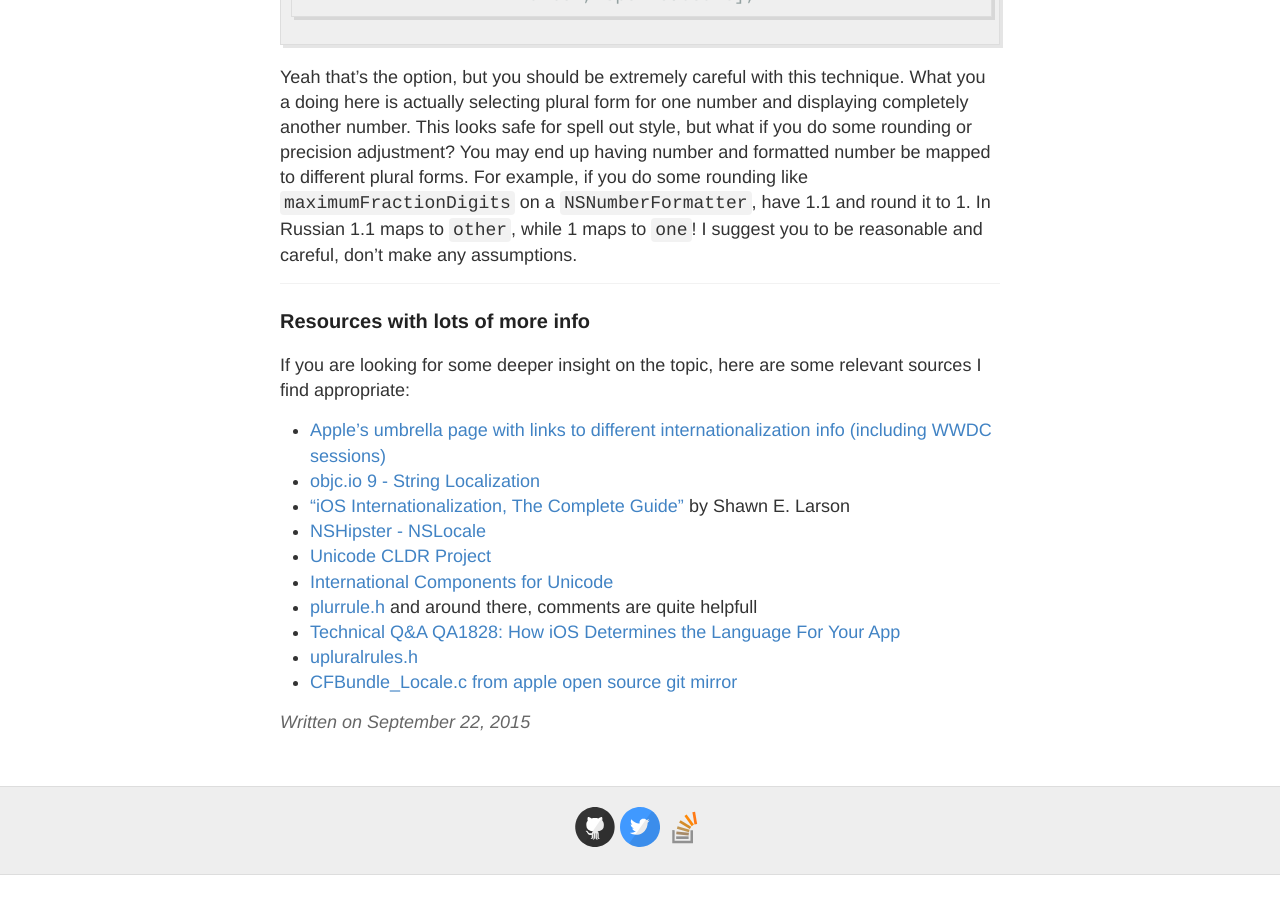
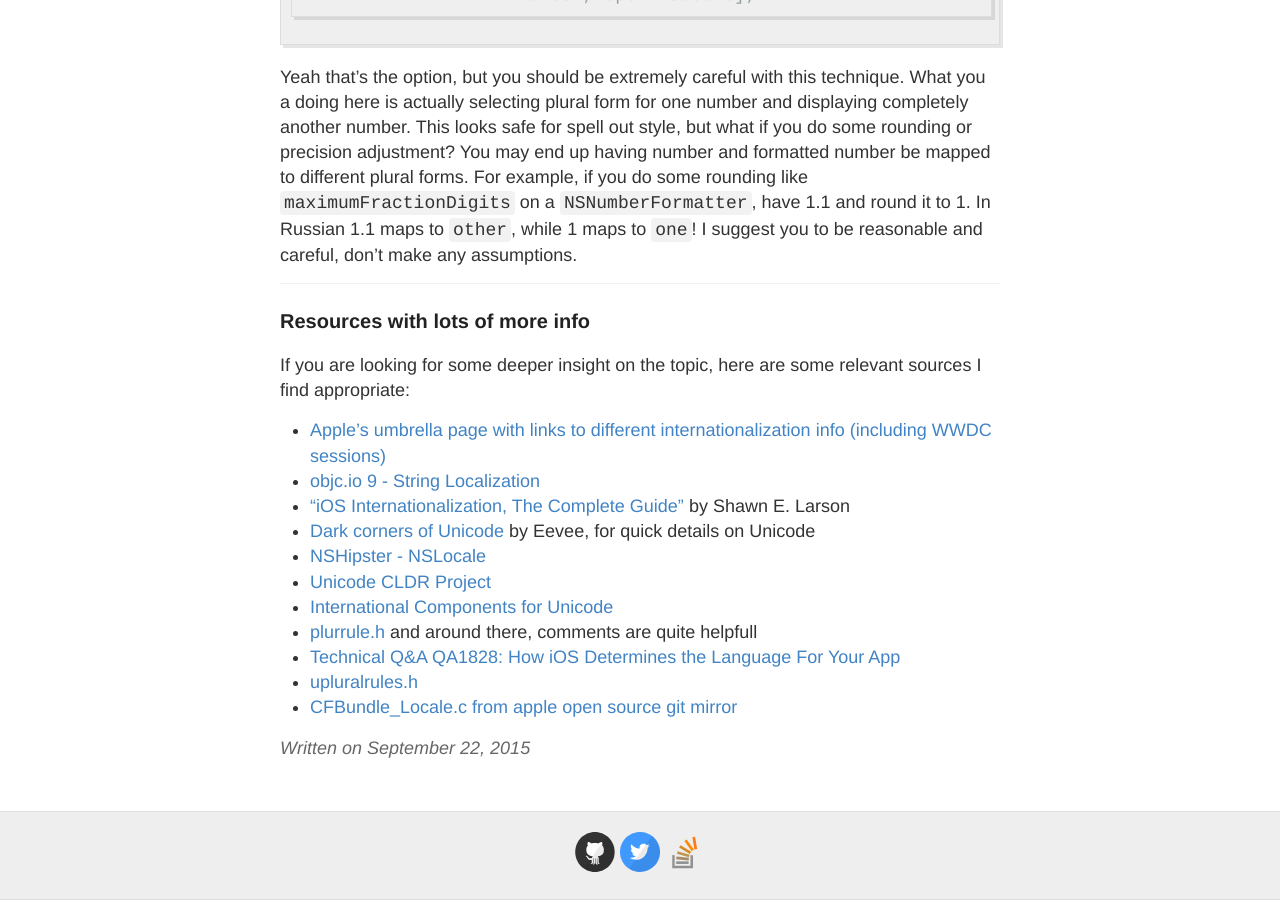
Before and after one commit to maniak-dobrii/maniak-dobrii.github.io, a Jekyll site: the page built from _posts/2015-9-22-understanding-ios-internationalization.md, in a window 1280 px wide and 900 px high, scrolled down 18799 px. Built offline with Jekyll 4.4.1, drawn with Linux system fonts in a browser that asks for light colours; Markdown is read by kramdown in place of the engine named in the settings; comment, search, counter and statistics services are not loaded; before the commit the page ends 19674 px from its top, so only the background shows below that.

Commit message:
Added link to Dark Corners of Unicode by Eevee

```diff
--- a/_posts/2015-9-22-understanding-ios-internationalization.md
+++ b/_posts/2015-9-22-understanding-ios-internationalization.md
@@ -470,6 +470,7 @@ If you are looking for some deeper insight on the topic, here are some relevant
  - [Apple's umbrella page with links to different internationalization info (including WWDC sessions)](https://developer.apple.com/internationalization/)
  - [objc.io 9 - String Localization](https://www.objc.io/issues/9-strings/string-localization/)
  - ["iOS Internationalization, The Complete Guide"](https://www.google.ru/url?sa=t&rct=j&q=&esrc=s&source=web&cd=1&cad=rja&uact=8&ved=0CBwQFjAAahUKEwjdwKvsmIjIAhUkcHIKHfb-DSc&url=http://www.amazon.com/iOS-Internationalization-The-Complete-Guide-ebook/dp/B00R33W0BY&usg=AFQjCNF3E9g09QO1K_FKFVMvm5h9u9-aWg) by Shawn E. Larson
+ - [Dark corners of Unicode](http://eev.ee/blog/2015/09/12/dark-corners-of-unicode/) by Eevee, for quick details on Unicode
  - [NSHipster - NSLocale](http://nshipster.com/nslocale/)
  - [Unicode CLDR Project](http://cldr.unicode.org/index)
  - [International Components for Unicode](http://site.icu-project.org/)
```
